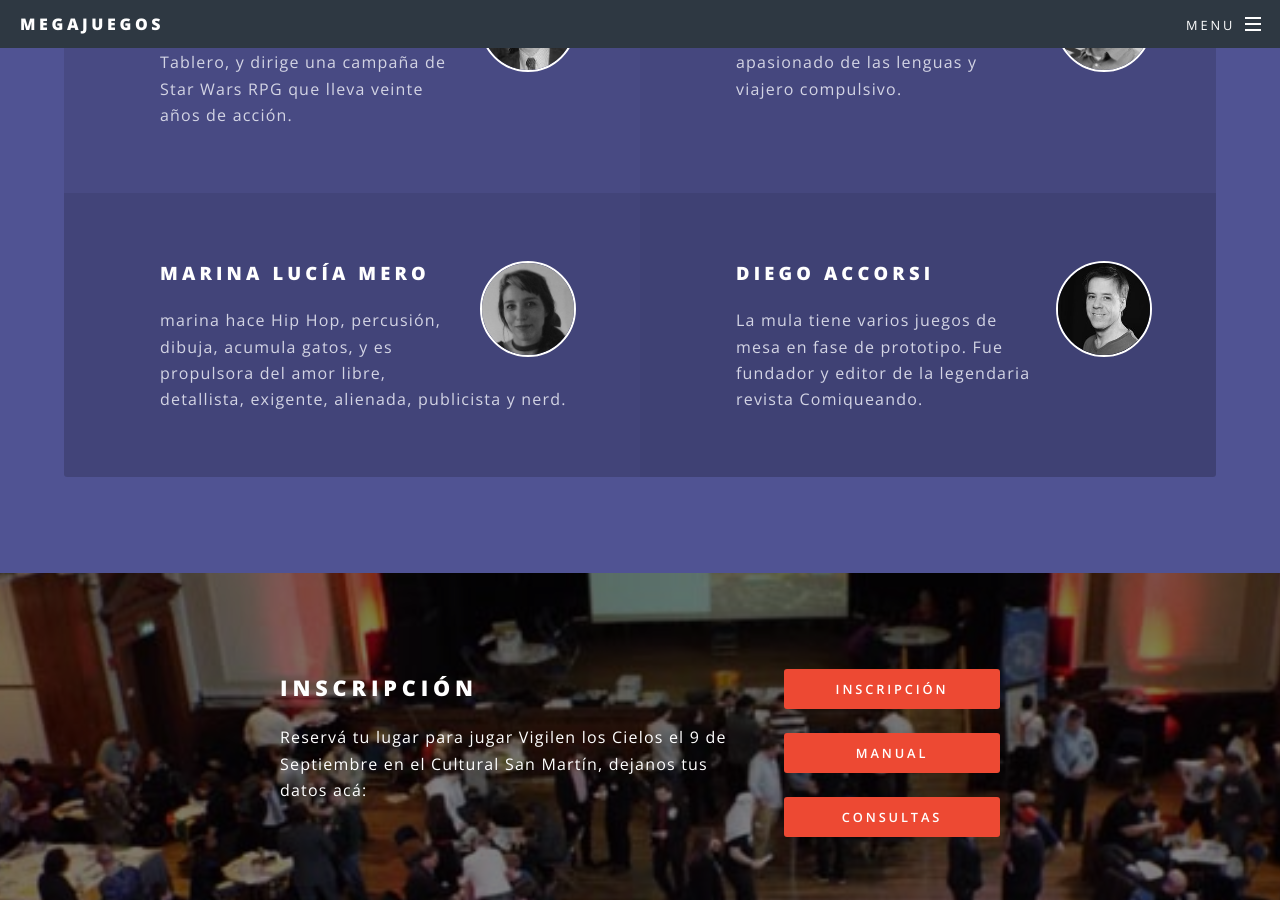
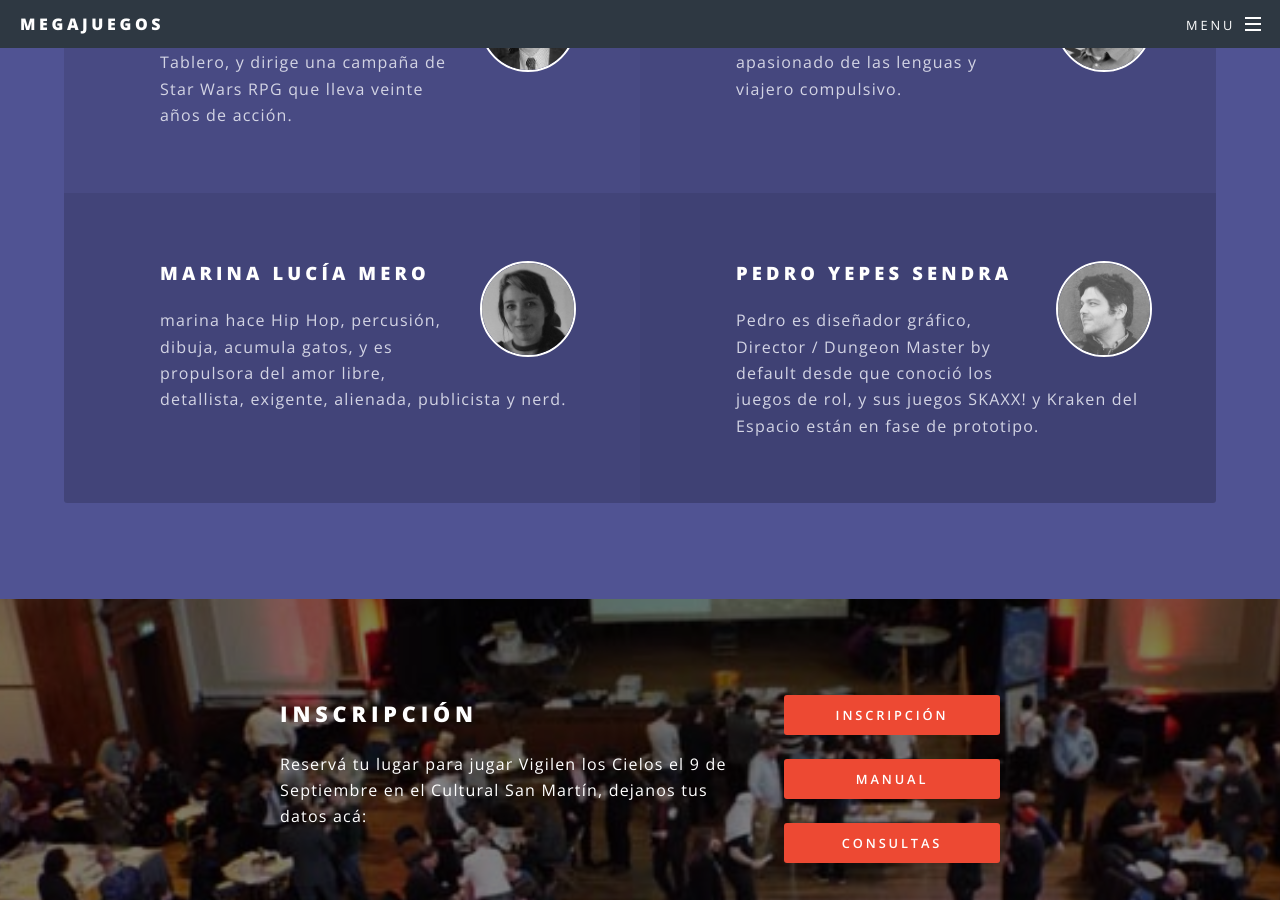
Before and after one commit to megajuegos/megajuegos.github.io, a Jekyll site: the page built from index.html, in a window 1280 px wide and 900 px high, scrolled down 4070 px. Built offline with Jekyll 4.4.1, drawn with Linux system fonts in a browser that asks for light colours.

Commit message:
Bienvenido Pedro!

```diff
--- a/index.html
+++ b/index.html
@@ -129,9 +129,9 @@ layout: landing
 									<p>marina hace Hip Hop, percusión, dibuja, acumula gatos, y es propulsora del amor libre, detallista, exigente, alienada, publicista y nerd.</p>
 								</li>
 								<li class="">
-									<img class="headshot" src="images/equipo/mula.jpg" alt="mula" />
-									<h3>Diego Accorsi</h3>
-									<p>La mula tiene varios juegos de mesa en fase de prototipo. Fue fundador y editor de la legendaria revista Comiqueando.</p>
+									<img class="headshot" src="images/equipo/pedro.jpg" alt="mula" />
+									<h3>Pedro Yepes Sendra</h3>
+									<p>Pedro es diseñador gráfico, Director / Dungeon Master by default desde que conoció los juegos de rol, y sus juegos SKAXX! y Kraken del Espacio están en fase de prototipo.</p>
 								</li>
 							</ul>
 						</div>
```
Also changed, not shown: images/equipo/fisadev.jpg (deleted), images/equipo/joac.jpg (deleted), images/equipo/mula.jpg (deleted), images/equipo/pedro.jpg (added).
